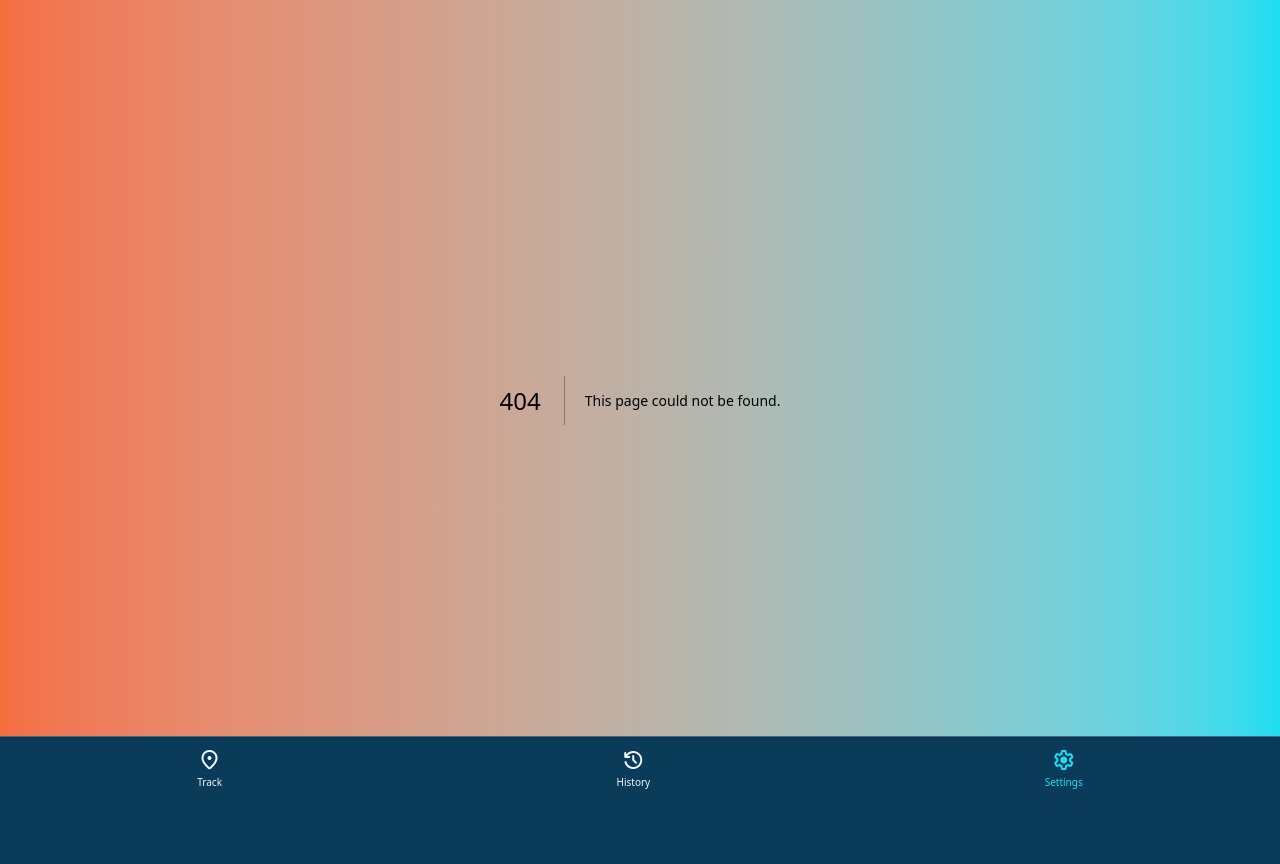
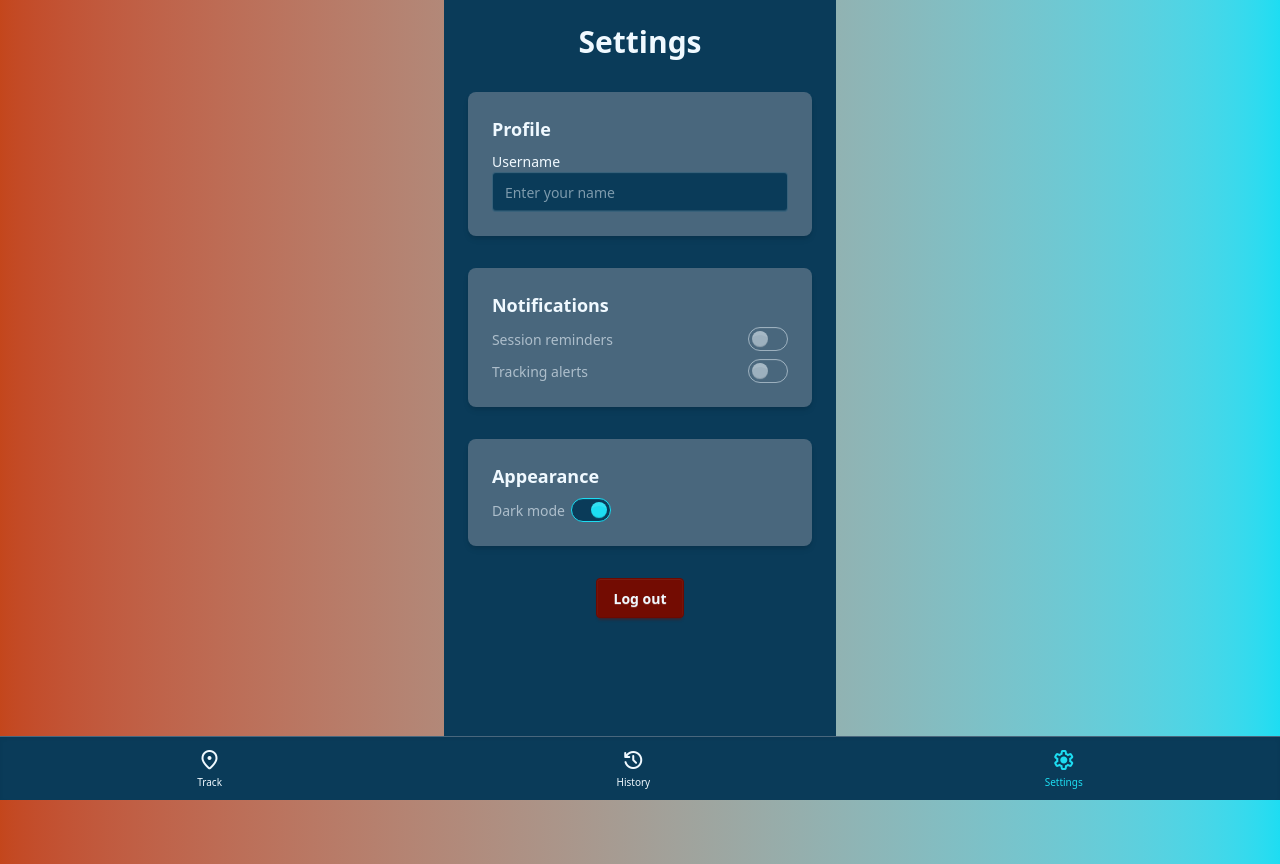
Before and after one commit to devjutsu/surfsync, a Next.js app: page /settings in a window 1280 px wide. Before the commit this address had no page. Before the commit the page ends 800 px from the top, so only its background shows below. Built offline with nearby package versions, Linux system fonts and the light colour scheme.

Commit message:
dark mode config side

```diff
--- a/app/globals.css
+++ b/app/globals.css
@@ -129,3 +129,17 @@
     animation: pulse 8s cubic-bezier(0.4, 0, 0.6, 1) infinite;
   }
 }
+
+@keyframes bg-pan {
+  0%, 100% {
+    background-position: 0% 50%;
+  }
+  50% {
+    background-position: 100% 50%;
+  }
+}
+
+.bg-pan {
+  background-size: 300% 300%;
+  animation: bg-pan 10s ease-in-out infinite;
+}
--- a/app/layout.tsx
+++ b/app/layout.tsx
@@ -51,9 +51,7 @@ export default function RootLayout({
       <body
         className={`${geistSans.variable} ${geistMono.variable} antialiased`}
       >
-        <div className="relative min-h-screen overflow-hidden bg-gradient-to-r from-[#F2490C]/80 via-[#0A3B59]/05 to-[#1DDDF2]">
-
-
+        <div className="relative min-h-screen overflow-hidden bg-gradient-to-r from-[#F2490C]/80 via-[#0A3B59]/05 to-[#1DDDF2] pb-16 bg-panz">
           {/* Пульсирующее солнце */}
           {/* <div className="border-5 border-lime-500 absolute bottom-0 left-1/2 -translate-x-1/2 w-[400px] h-[400px] bg-gradient-radial from-[#F2490C]/40 to-transparent rounded-full blur-3xl opacity-70"></div> */}
 
--- /dev/null
+++ b/app/settings/page.tsx
@@ -0,0 +1,71 @@
+'use client';
+import { useThemeStore } from "@/hooks/useThemeStore";
+
+export default function SettingsPage() {
+    const darkMode = useThemeStore((state) => state.darkMode);
+  const toggleDarkMode = useThemeStore((state) => state.toggleDarkMode);
+
+    return (
+      <div className="min-h-screen bg-base-100 text-primary-content p-6 flex flex-col gap-8">
+
+        <h1 className="text-3xl font-bold text-center">Settings</h1>
+
+        {/* Настройки профиля */}
+        <div className="card bg-neutral shadow-md">
+          <div className="card-body">
+            <h2 className="card-title">Profile</h2>
+            <label className="form-control w-full">
+              <div className="label">
+                <span className="label-text text-primary-content">Username</span>
+              </div>
+              <input type="text" placeholder="Enter your name" className="input input-bordered bg-base-100" />
+            </label>
+          </div>
+        </div>
+
+        {/* Настройки уведомлений */}
+        <div className="card bg-neutral shadow-md">
+          <div className="card-body">
+            <h2 className="card-title">Notifications</h2>
+            <label className="label cursor-pointer justify-between">
+              <span className="label-text">Session reminders</span>
+              <input type="checkbox" className="toggle toggle-primary" />
+            </label>
+            <label className="label cursor-pointer justify-between">
+              <span className="label-text">Tracking alerts</span>
+              <input type="checkbox" className="toggle toggle-primary" />
+            </label>
+          </div>
+        </div>
+
+        {/* Настройки темы */}
+        <div className="card bg-neutral shadow-md">
+          <div className="card-body">
+            <h2 className="card-title">Appearance</h2>
+            <div className="form-control">
+            <label className="label cursor-pointer justify-between">
+      <span className="label-text">Dark mode</span>
+      <input
+        type="checkbox"
+        className="toggle toggle-accent"
+        checked={darkMode}
+        onChange={toggleDarkMode}
+      />
+    </label>
+            </div>
+          </div>
+        </div>
+
+        <div className="flex justify-center">
+          <button className="btn btn-error">Log out</button>
+        </div>
+
+      </div>
+    );
+  }
+
+  // - Переключение языка
+  // - Управление устройствами (привязка трекеров)
+  // - Выгрузка данных или экспорт сессий
+  // - Настройка частоты трекинга и GPS
+  // - Интеграции с календарём, Apple Health, Strava и др.
--- /dev/null
+++ b/hooks/useThemeStore.ts
@@ -0,0 +1,23 @@
+import { create } from 'zustand';
+
+interface ThemeState {
+  darkMode: boolean;
+  toggleDarkMode: () => void;
+  setDarkMode: (value: boolean) => void;
+}
+
+export const useThemeStore = create<ThemeState>((set) => ({
+  darkMode: true,
+  toggleDarkMode: () =>
+    set((state) => {
+      const newValue = !state.darkMode;
+      document.documentElement.setAttribute('data-theme', newValue ? 'surftrack' : 'light');
+      localStorage.setItem('darkMode', JSON.stringify(newValue));
+      return { darkMode: newValue };
+    }),
+  setDarkMode: (value: boolean) => {
+    document.documentElement.setAttribute('data-theme', value ? 'surftrack' : 'light');
+    localStorage.setItem('darkMode', JSON.stringify(value));
+    set({ darkMode: value });
+  },
+}));
--- a/package.json
+++ b/package.json
@@ -17,7 +17,8 @@
     "react": "^19.0.0",
     "react-dom": "^19.0.0",
     "tailwind-merge": "^3.2.0",
-    "tw-animate-css": "^1.2.5"
+    "tw-animate-css": "^1.2.5",
+    "zustand": "^5.0.4"
   },
   "devDependencies": {
     "@eslint/eslintrc": "^3",
```
Also changed, not shown: 1 other file (tests, documents, lock files or other folders).
